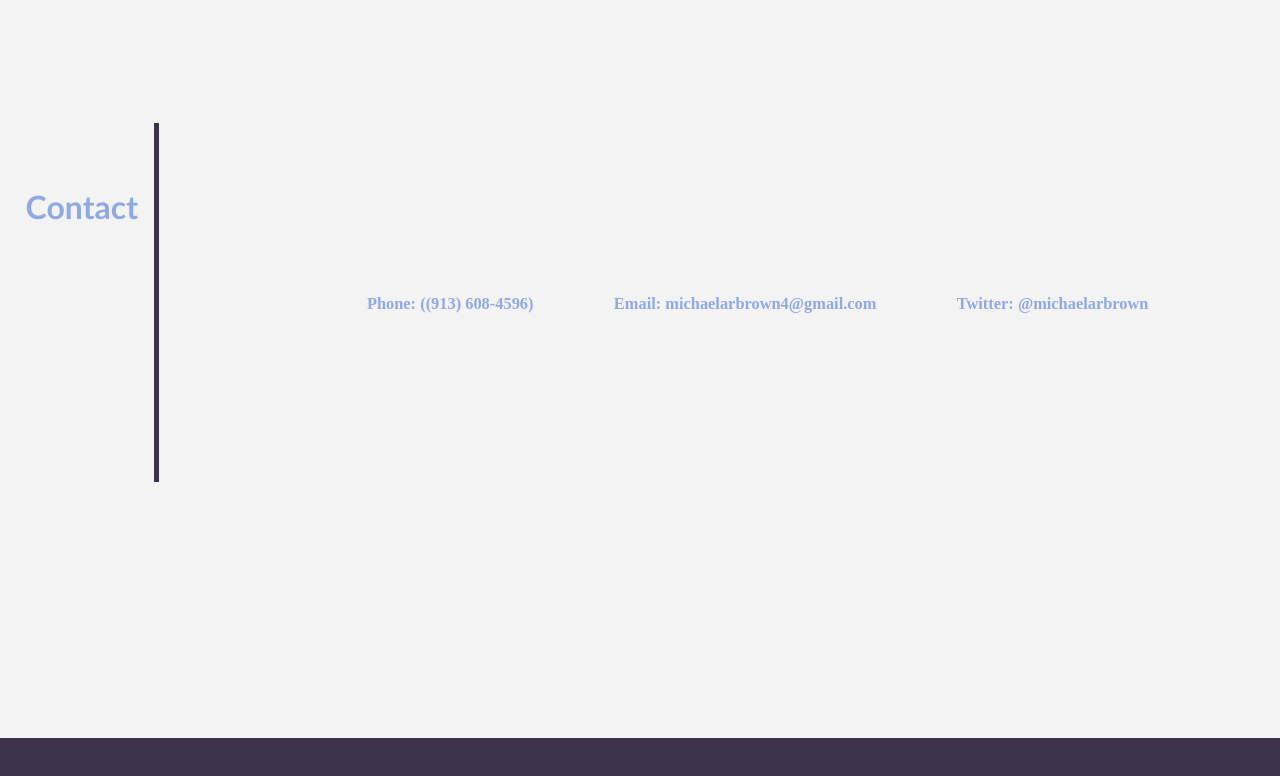
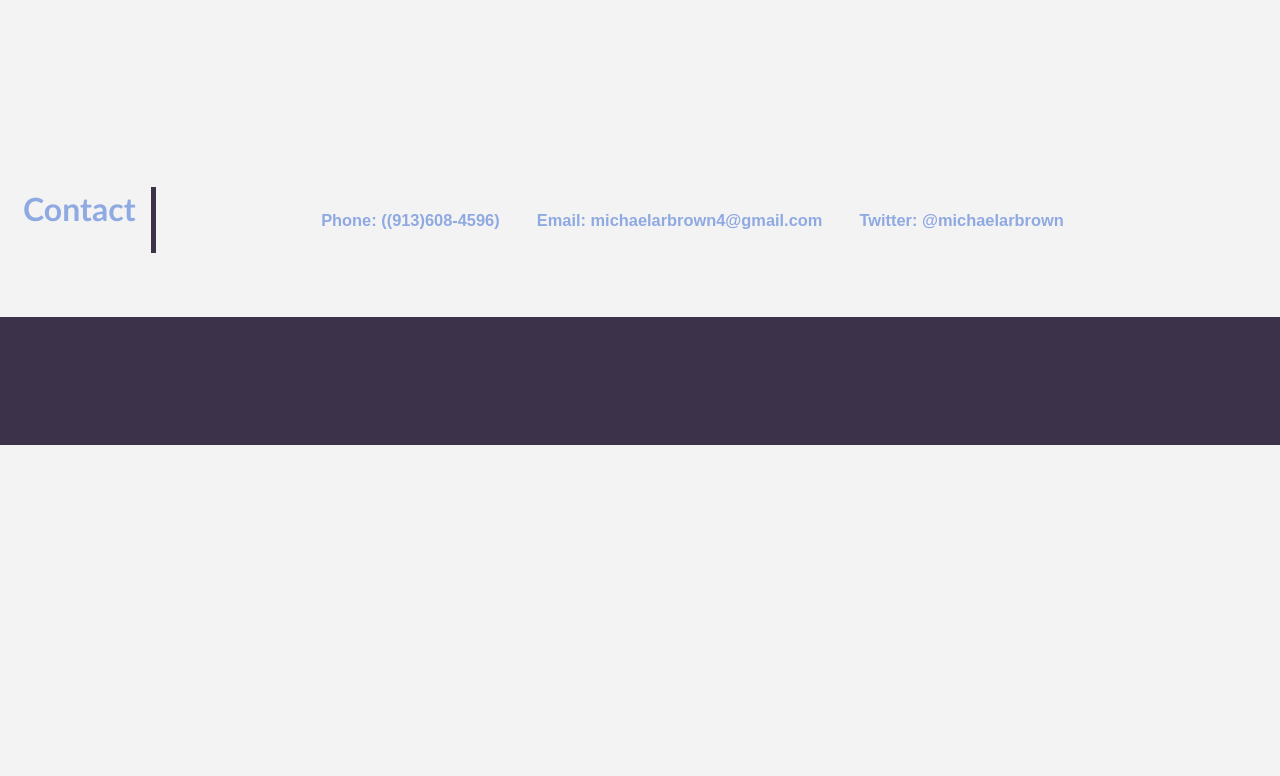
Before and after one commit to MichaelaRB/challenge-2, a plain HTML site: page index.html in a window 1280 px wide. Shown: the part 2041-2817 px from the top of the page. After the commit the page ends 2486 px from the top, so only its background shows below. Drawn offline with Linux system fonts and the light colour scheme.

Commit message:
changed fonts for contact links, moved labels for project images

```diff
--- a/assets/style.css
+++ b/assets/style.css
@@ -3,6 +3,7 @@
     --white: rgb(243, 243, 243);
     --gray: rgb(60, 50, 73);
     --border-thickness: 5px;
+    --font-families: Arial, sans-serif;
 }
 
 
@@ -54,6 +55,7 @@ section {
 
 .header {
     height: 5vw;
+    width: 100%;
     display: flex;
     justify-content: space-between;
     align-items: center;
@@ -118,7 +120,7 @@ section {
     margin-right: 3%;
     max-width: 50%;
     font-size: calc(10px + 1vw);
-    font-family: Arial, sans-serif;
+    font-family: var(--font-families);
     color: var(--blue);
 }
 
@@ -149,14 +151,14 @@ styling for the project images at full screen size
 .projects-container h3 {
     width: 15vw;
     height: 5vw;
-    font-family: Arial, sans-serif;
+    font-family: var(--font-families);
     background-color: var(--blue);
     color: var(--white);
     position: absolute;
     text-align: center;
     padding-top: 1.5vw;
     font-size: calc(10px + 1vw);
-    bottom: 10vw;
+    bottom: 5vw;
     left: 0vw;
 }
 
@@ -186,15 +188,16 @@ styling for the project images at full screen size
     padding-bottom: 0vw;
 }
 
-.contact-section {
-    margin: 0vw;
-    padding: 0vw;
-    height: 1vw;
+#contact-section {
+    padding-right: 10vw;
+    padding-top: 5vw;
+    margin-bottom: 5vw;
 }
 
-.contact-section h2 {
-    padding: 0vw;
-    margin: 0vw;
+#contact-section h2 {
+    padding-right: 10vw;
+    padding-top: .1vw;
+    padding-bottom: 2vw;
 }
 
 .contact-links {
@@ -208,6 +211,7 @@ styling for the project images at full screen size
 .contact-links a {
     color:var(--blue);
     font-size: calc(10px + .5vw);
+    font-family: var(--font-families);
 }
 
 .contact-links a:hover {
--- a/index.html
+++ b/index.html
@@ -15,7 +15,7 @@
             <ul>
                 <li><a href="#about-section">About Me</a></li>
                 <li><a href="#work-section">Work</a></li>
-                <li><a href="#about-section">Contact</a></li>
+                <li><a href="#contact-section">Contact</a></li>
                 <li><a href="google.com">Resume</a></li>
             </ul>
         </nav>
@@ -62,7 +62,7 @@
             <h2>Contact</h2>
             <container class="contact-links">
                 <h3>
-                    <a href="tel:+913-608-4596">Phone: ((913) 608-4596)</a>
+                    <a href="tel:+913-608-4596">Phone: ((913)608-4596)</a>
                 </h3>
                 <h3>
                     <a href="mailto:michaelarbrown4@gmail.com">Email: michaelarbrown4@gmail.com</a>
```
